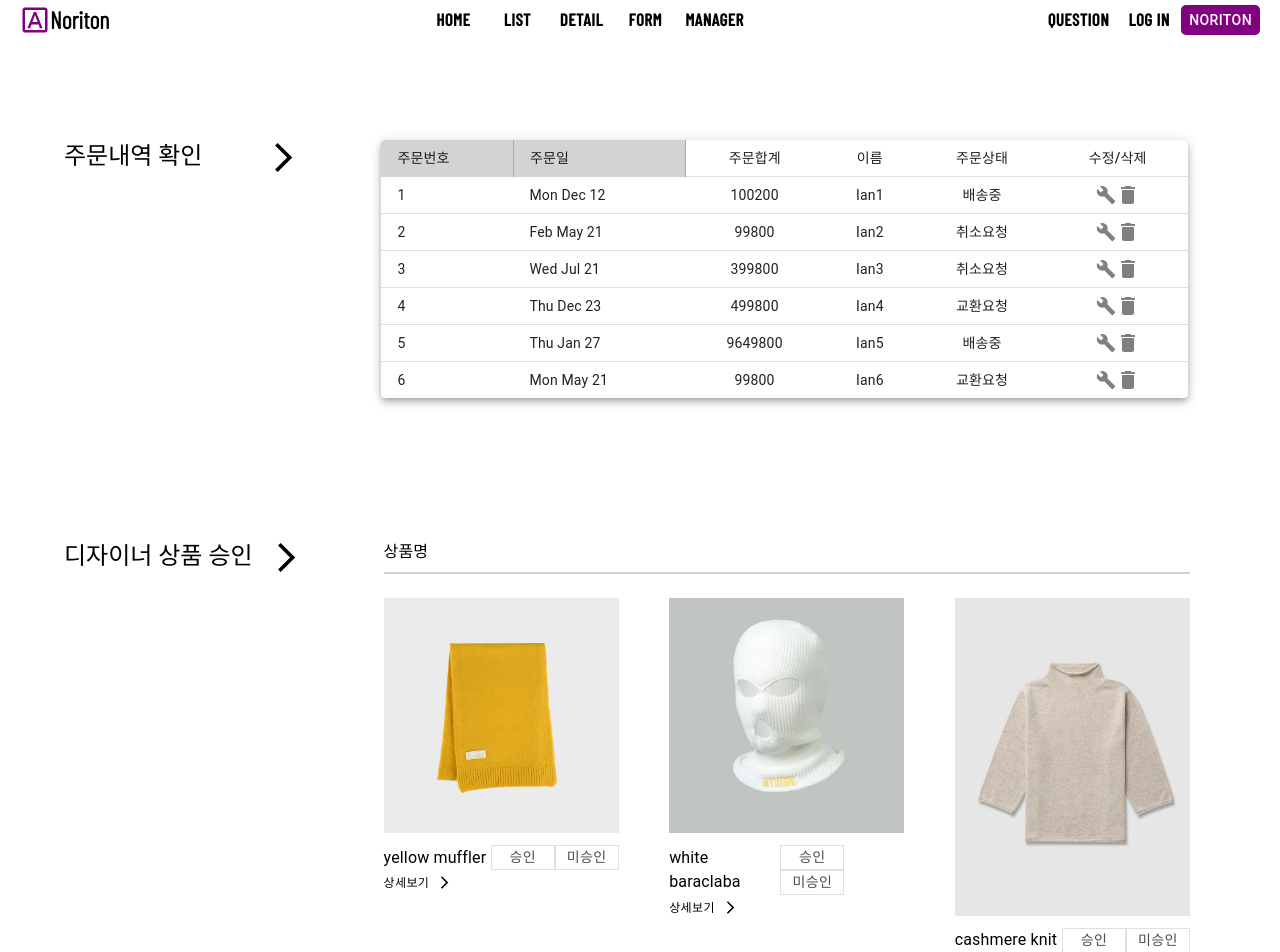
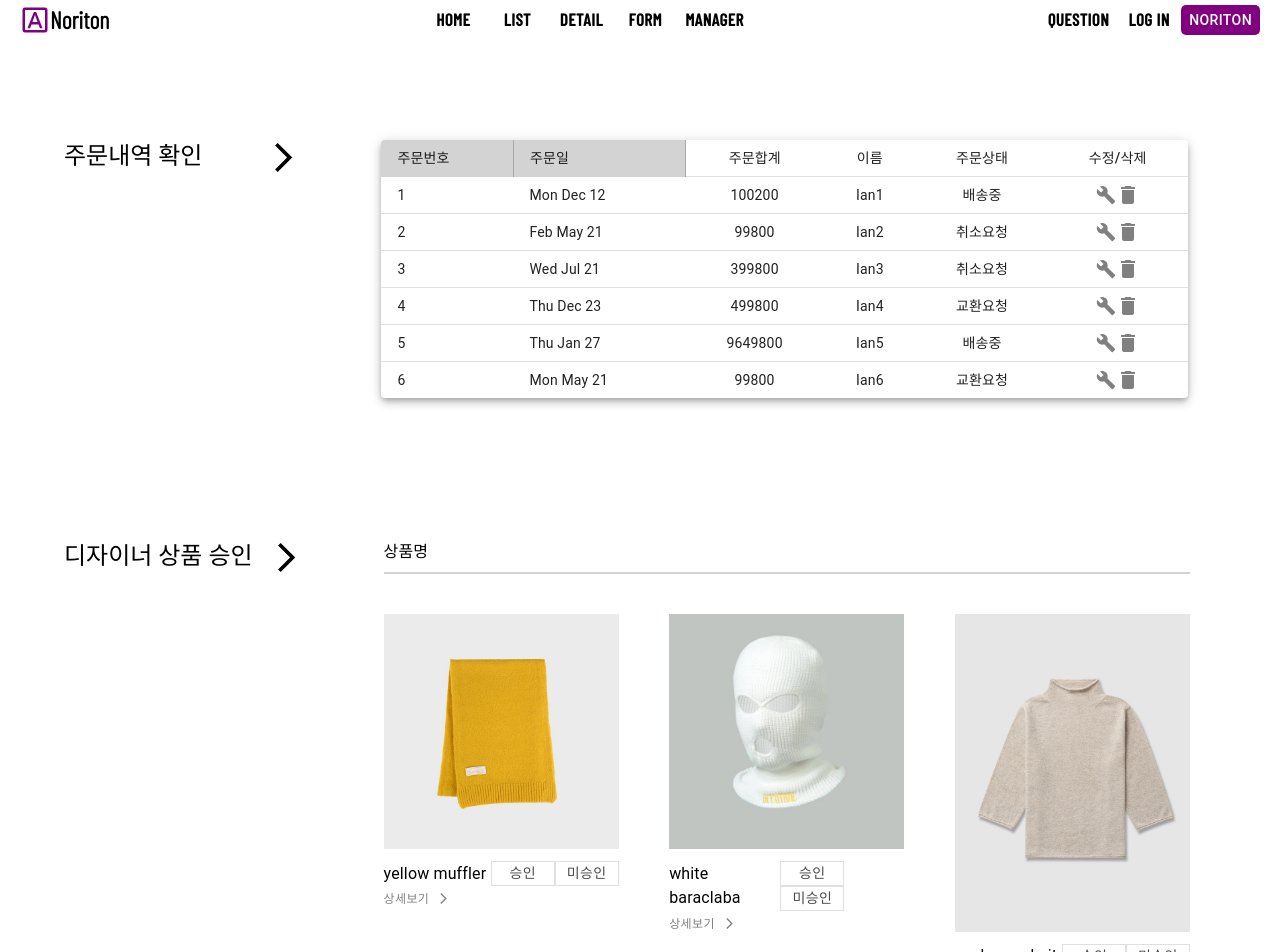
Before and after one commit to NORITHON/TheCrownOfTheHead-front, a React (Create React App) app: page /manage in a window 1280 px wide. Shown: the top 952 px of the page. Built offline with nearby package versions, Linux system fonts and the light colour scheme.

Commit message:
fix : manager page
popup function made

```diff
--- a/src/routes/Manager.js
+++ b/src/routes/Manager.js
@@ -11,9 +11,9 @@ import styled from "styled-components";
 
 function Manager(){
 
+    const [isPopup , setIsPopup] = useState(false);
 
-
-
+    const [popup , setPopup] = useState();
 
     const [samples , setSamples] = useState([{
         name : "yellow muffler",
@@ -105,10 +105,23 @@ function Manager(){
         }
     }
 
+    const onClickDetail = (sample) =>{
+        setPopup(sample);
+        setIsPopup(true);
+    }
+
     return(
-        <Box>
 
-        <Box sx={{
+
+            <Box>
+
+        {isPopup ? <Box>
+            <Box>
+
+            </Box>
+        </Box> :
+            <Box>
+            <Box sx={{
             display: { md : "flex", sx: 'none'},
             gap: "1rem",
             width:"90%",
@@ -167,7 +180,6 @@ function Manager(){
 
 
         </Box>
-
         <Box sx={{
              display: { md : "flex", sx: 'none'},
              gap: "1rem",
@@ -180,14 +192,14 @@ function Manager(){
             </Box>
 
             <Box sx={{gridArea : 'main2' , border: 0 , width:'70%' , minWidth:'550px'}}>
-                <Box sx={{borderBottom:2 , borderColor:"lightgray" , pb:1 , mb:3}}>
+                <Box sx={{borderBottom:2 , borderColor:"lightgray" , pb:1 , mb:5}}>
                     <Typography variant="body1">상품명</Typography>
                 </Box>
 
                 <Grid container sx={{justifyContent:'space-between'}}>
                 {samples.map( (sample, index) => (
                         <Grid key={index} item md={3.5}  sx={{mb:5}}>
-                            <Box component="img" src={sample.image} sx={{width:"100%" ,maxHeight:"400px"}}></Box>
+                            <Box component="img" src={sample.image} sx={{width:"100%" ,maxHeight:"350px"}}></Box>
                             <Box sx={{display : 'flex' , justifyContent:"space-between" , alignItems:'center' , mt:1 , mb:0.5}}>
                                 <Typography variant="body1">{sample.name}</Typography>
                                 <Box>
@@ -195,9 +207,9 @@ function Manager(){
                                 <Button id="미승인" onClick={onClick} sx={{backgroundColor:'white', opacity:'0.7' , color:'black', borderRadius:0 , border:1 , height:"25px" ,borderColor:'lightgray'}}>미승인</Button>
                                 </Box>
                             </Box>
-                            <Box sx={{display : 'flex' , alignItems:'center'}}>
-                            <Typography variant="caption">상세보기 </Typography>
-                            <ArrowForwardIosIcon sx={{fontSize:'15px' , mb:0.3 , ml:1}}/>
+                            <Box onClick={ () => onClickDetail(sample)} sx={{display : 'flex' , alignItems:'center'}}>
+                            <Typography variant="caption" sx={{color:'gray'}}>상세보기 </Typography>
+                            <ArrowForwardIosIcon sx={{fontSize:'13px' , mb:0.3 , ml:1 , color:'gray'}}/>
                             </Box>
                         </Grid>
                     ))}
@@ -206,7 +218,10 @@ function Manager(){
 
 
             </Box>
+
         </Box>
+        </Box>
+        }
 
         </Box>
     );
```
